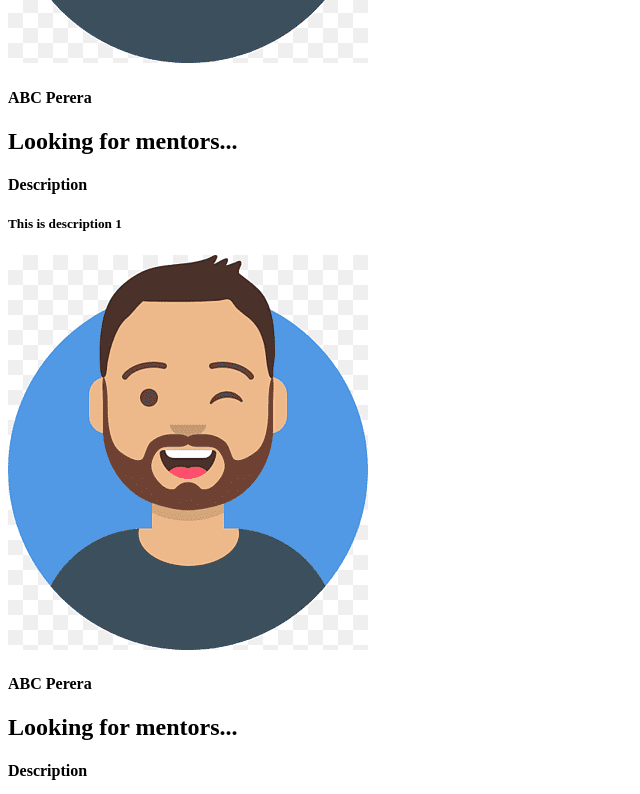
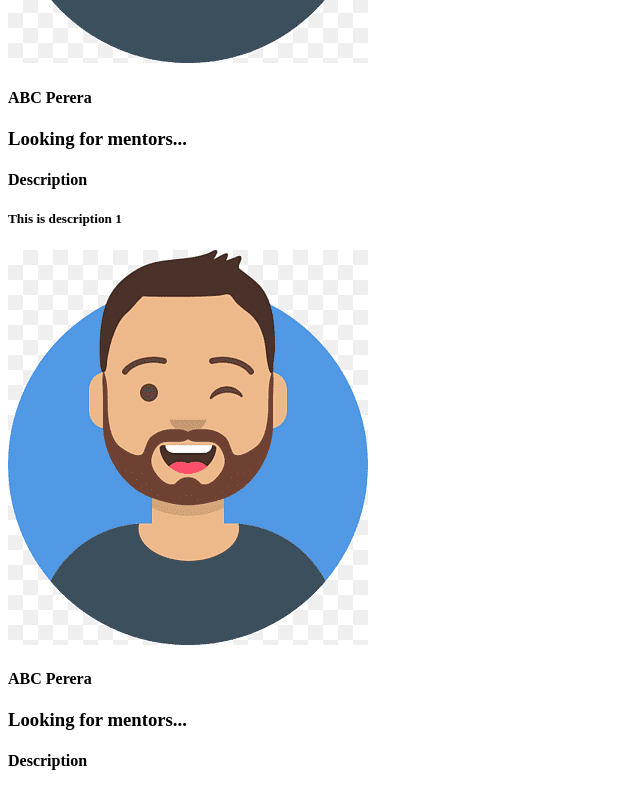
Before and after one commit to naveen10qbit/Moxy-base-FE, a Nuxt app: page / in a window 1280 px wide. Shown: the part 4820-5614 px from the top of the page, without its empty margins (0-640 px from the left). Built offline with nearby package versions, Linux system fonts and the light colour scheme.

Commit message:
job component changes

```diff
--- a/components/Jobs/SingleJob.vue
+++ b/components/Jobs/SingleJob.vue
@@ -9,7 +9,7 @@
       <h4 class="mt-3 ms-2">ABC Perera</h4>
     </div>
     <!-- <hr /> -->
-    <h2 class="mt-3">Looking for mentors...</h2>
+    <h3 class="mt-3">Looking for mentors...</h3>
     <h4>Description</h4>
     <h5>This is description 1</h5>
   </div>
```
